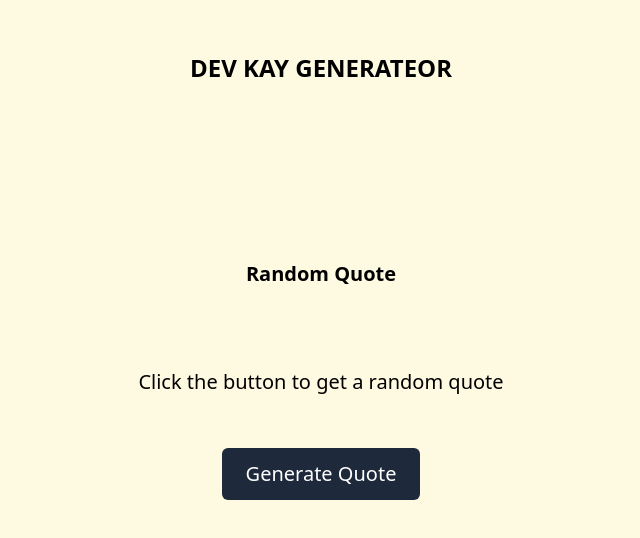
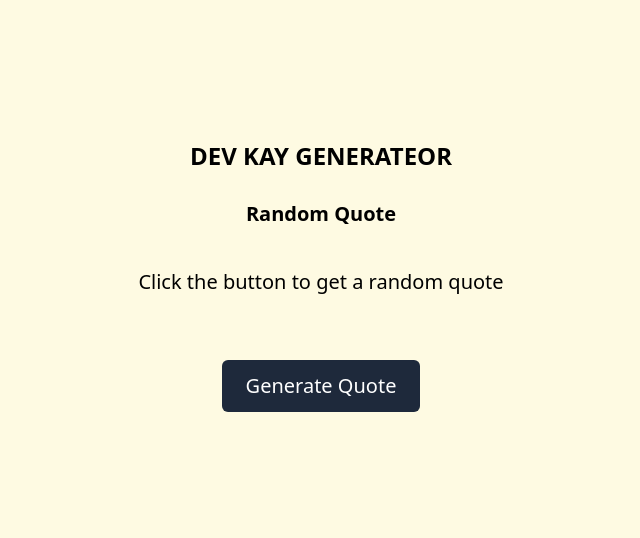
Before and after one commit to kate2dev/Random-Quote, a plain HTML site: page index.html in a window 1280 px wide. Shown: the part 126-664 px from the top of the page, without its empty margins (319-959 px from the left). Drawn offline with nearby package versions, Linux system fonts and the light colour scheme.

Commit message:
new update

```diff
--- a/index.html
+++ b/index.html
@@ -10,10 +10,10 @@
     <script src="./index.js" defer></script>
     <script src="https://cdn.tailwindcss.com"></script>
 </head>
-<body class=" bg-[#fefae2] font-Nunito flex flex-col justify-center items-center h-screen">
+<body class=" bg-[#fefae2] font-Nunito flex flex-col justify-center items-center h-screen gap-3">
     <h1 class="flex  pt-5 font-extrabold text-2xl ">DEV KAY GENERATEOR</h1>
-    <div class="container p-4 bg-black-500 text-xl gap-10 flex flex-col lg:self-center lg:text-center justify-center mt-[10rem]">
-    <h1 class="text-black mb-10 font-extrabold">Random Quote</h1>
+    <div class="container p-4 bg-black-500 text-xl gap-10 flex flex-col lg:self-center lg:text-center justify-center ">
+    <h1 class="text-black font-extrabold">Random Quote</h1>
     <p id="quote">Click the button to get a random quote</p>
     </div>
 
```
